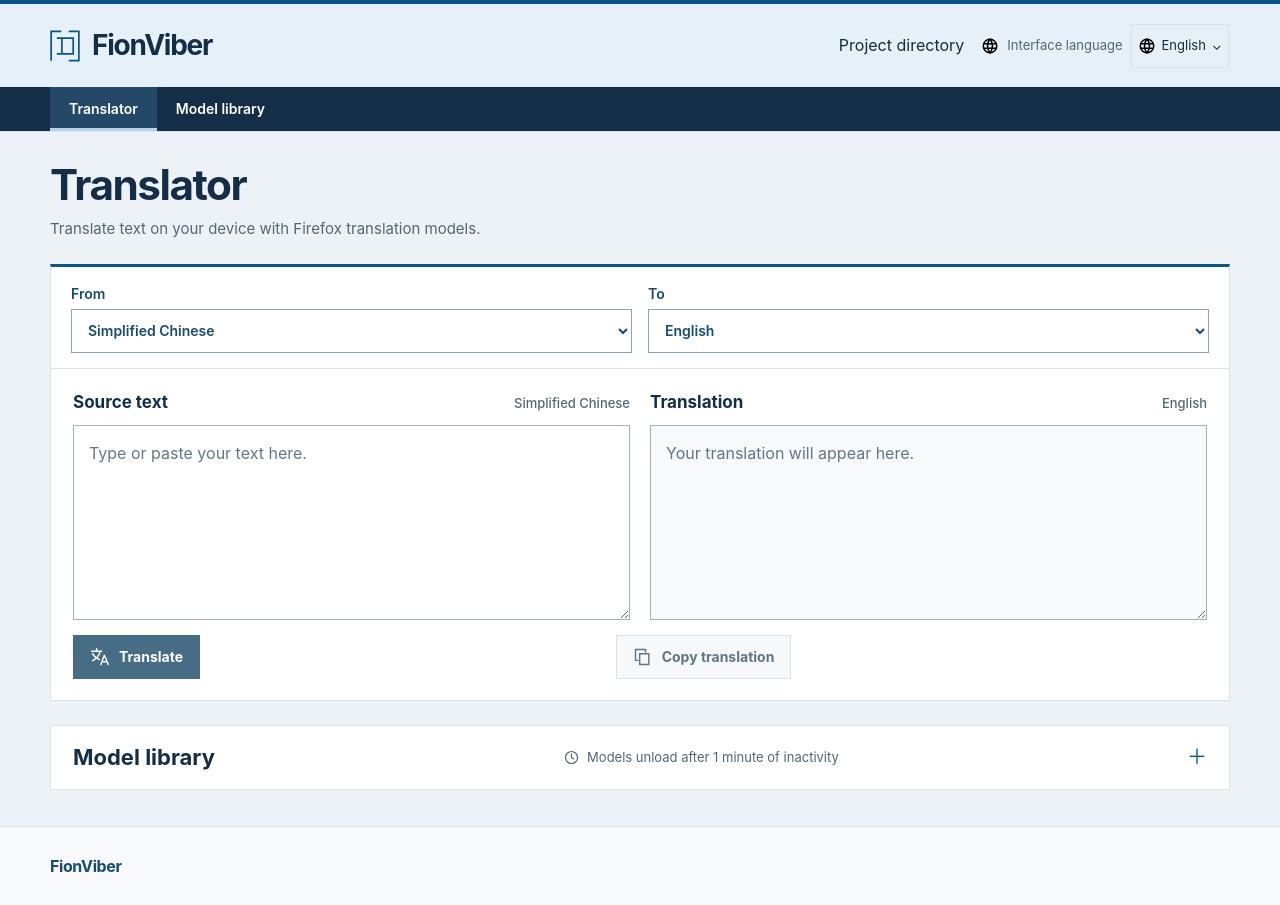
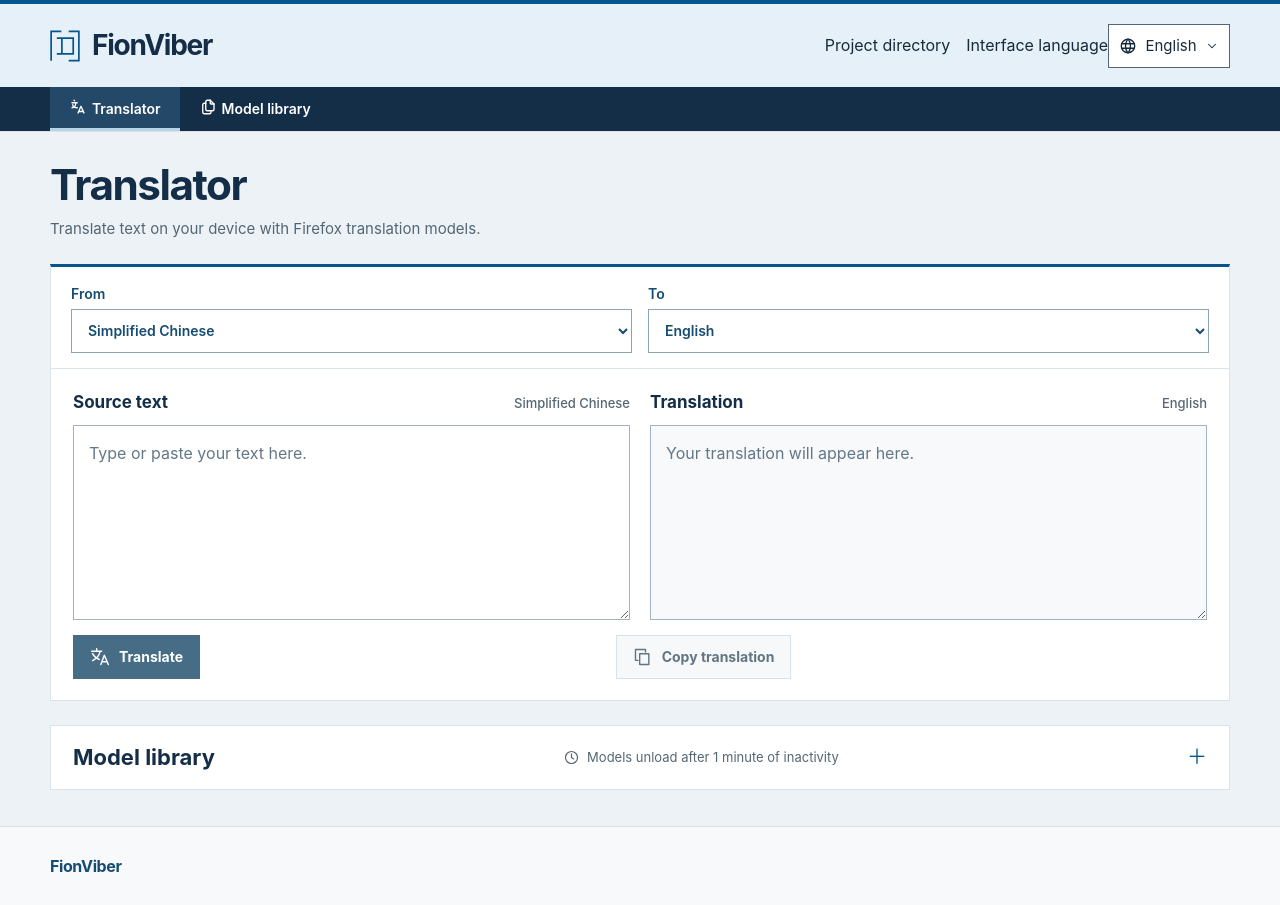
Before and after one commit to FionViber/OfflineTranslator, a plain HTML site: page index.html in a window 1280 px wide. Drawn offline with Linux system fonts and the light colour scheme.

Commit message:
Unify square focus controls and local navigation icons

```diff
--- a/assets/locale-picker.js
+++ b/assets/locale-picker.js
@@ -1,55 +1,125 @@
+/* Square locale switch. Icons from Tabler Icons, MIT (see LICENSE). */
 (() => {
-  const select = document.querySelector('#interface-language');
-  if (!select || select.dataset.customPicker) return;
-  select.dataset.customPicker = 'true';
-  const label = select.closest('label');
-  if (!label) return;
-  const button = document.createElement('button');
-  button.type = 'button';
-  button.className = 'locale-button';
-  button.setAttribute('aria-haspopup', 'listbox');
-  button.setAttribute('aria-expanded', 'false');
-  button.innerHTML = '<img src="assets/world.svg" alt=""><span></span><span aria-hidden="true">⌄</span>';
-  const menu = document.createElement('div');
-  menu.className = 'locale-menu';
-  menu.setAttribute('role', 'listbox');
-  menu.hidden = true;
-  const options = [...select.options];
-  const labels = new Map(options.map(option => [option.value, option.textContent]));
-  for (const option of options) {
-    const item = document.createElement('button');
-    item.type = 'button';
-    item.className = 'locale-option';
-    item.setAttribute('role', 'option');
-    item.dataset.value = option.value;
-    item.textContent = option.textContent;
-    item.addEventListener('click', () => choose(option.value));
-    menu.append(item);
+  const icons = {"world": "<svg class=\"nav-icon\" aria-hidden=\"true\" focusable=\"false\" width=\"18\" height=\"18\" viewBox=\"0 0 24 24\" fill=\"none\" stroke=\"currentColor\" stroke-width=\"1.8\" stroke-linecap=\"round\" stroke-linejoin=\"round\"><path d=\"M3 12a9 9 0 1 0 18 0a9 9 0 0 0 -18 0\" />\n  <path d=\"M3.6 9h16.8\" />\n  <path d=\"M3.6 15h16.8\" />\n  <path d=\"M11.5 3a17 17 0 0 0 0 18\" />\n  <path d=\"M12.5 3a17 17 0 0 1 0 18\" /></svg>", "chevron": "<svg class=\"nav-icon\" aria-hidden=\"true\" focusable=\"false\" width=\"18\" height=\"18\" viewBox=\"0 0 24 24\" fill=\"none\" stroke=\"currentColor\" stroke-width=\"1.8\" stroke-linecap=\"round\" stroke-linejoin=\"round\"><path d=\"M6 9l6 6l6 -6\" /></svg>", "check": "<svg class=\"nav-icon\" aria-hidden=\"true\" focusable=\"false\" width=\"18\" height=\"18\" viewBox=\"0 0 24 24\" fill=\"none\" stroke=\"currentColor\" stroke-width=\"1.8\" stroke-linecap=\"round\" stroke-linejoin=\"round\"><path d=\"M5 12l5 5l10 -10\" /></svg>"};
+  let serial = 0;
+
+  function attach(select, readName) {
+    const group = document.createElement("span");
+    group.className = "asq-picker";
+    const trigger = document.createElement("button");
+    trigger.type = "button";
+    trigger.className = "asq-picker-trigger";
+    trigger.setAttribute("aria-haspopup", "menu");
+    const valueLabel = document.createElement("span");
+    trigger.insertAdjacentHTML("beforeend", icons.world);
+    trigger.append(valueLabel);
+    trigger.insertAdjacentHTML("beforeend", icons.chevron);
+    const menu = document.createElement("span");
+    menu.className = "asq-picker-menu";
+    menu.id = "asq-options-" + ++serial;
+    menu.setAttribute("role", "menu");
+    menu.hidden = true;
+    trigger.setAttribute("aria-controls", menu.id);
+    trigger.setAttribute("aria-expanded", "false");
+    const options = [...select.options].map(option => {
+      const item = document.createElement("button");
+      item.type = "button";
+      item.tabIndex = -1;
+      item.setAttribute("role", "menuitemradio");
+      item.lang = option.lang;
+      const caption = document.createElement("span");
+      item.append(caption);
+      item.insertAdjacentHTML("beforeend", icons.check);
+      item.addEventListener("click", () => {
+        close(true);
+        if (select.value === option.value) return;
+        select.value = option.value;
+        select.dispatchEvent(new Event("input", { bubbles: true }));
+        select.dispatchEvent(new Event("change", { bubbles: true }));
+        sync();
+      });
+      menu.append(item);
+      return { option, item, caption };
+    });
+
+    function sync() {
+      const selected = select.selectedOptions[0];
+      const name = readName() || select.getAttribute("aria-label") || "Language";
+      valueLabel.textContent = selected?.textContent || "";
+      valueLabel.lang = selected?.lang || "";
+      trigger.disabled = select.disabled;
+      trigger.setAttribute("aria-label", name + " · " + valueLabel.textContent);
+      menu.setAttribute("aria-label", name);
+      for (const { option, item, caption } of options) {
+        caption.textContent = option.textContent;
+        item.setAttribute("aria-checked", String(option.selected));
+        item.disabled = option.disabled;
+      }
+    }
+    function open(target) {
+      sync();
+      menu.hidden = false;
+      menu.dataset.side = "below";
+      const rect = trigger.getBoundingClientRect();
+      if (window.innerHeight - rect.bottom < menu.offsetHeight + 6 && rect.top > window.innerHeight - rect.bottom) {
+        menu.dataset.side = "above";
+      }
+      trigger.setAttribute("aria-expanded", "true");
+      const active = options.filter(row => !row.item.disabled);
+      const choice = target === "first" ? active[0] : target === "last" ? active.at(-1) :
+        active.find(row => row.option.selected) || active[0];
+      choice?.item.focus({ preventScroll: true });
+    }
+    let prefix = "", typedAt = 0;
+    function close(restore = false) {
+      menu.hidden = true;
+      prefix = "";
+      trigger.setAttribute("aria-expanded", "false");
+      if (restore) trigger.focus({preventScroll:true});
+    }
+    trigger.addEventListener("click", event => {
+      event.preventDefault();
+      if (menu.hidden) open(); else close(true);
+    });
+    trigger.addEventListener("keydown", event => {
+      if (event.key === "ArrowDown" || event.key === "ArrowUp") {
+        event.preventDefault();
+        open(event.key === "ArrowDown" ? "first" : "last");
+      }
+    });
+    menu.addEventListener("keydown", event => {
+      const buttons = options.map(row=>row.item).filter(item=>!item.disabled);
+      const index = buttons.indexOf(document.activeElement);
+      if (event.key === "Escape") { event.preventDefault(); close(true); return; }
+      if (event.key === "Tab") { close(true); return; }
+      const steps = { ArrowDown:1, ArrowUp:-1 };
+      if (event.key in steps || ["Home","End"].includes(event.key)) {
+        event.preventDefault();
+        const next = event.key === "Home" ? 0 : event.key === "End" ? buttons.length-1 :
+          (index + steps[event.key] + buttons.length) % buttons.length;
+        buttons[next]?.focus();
+      } else if (event.key.length === 1 && event.key !== " " && !event.altKey && !event.ctrlKey && !event.metaKey) {
+        const now=performance.now();
+        prefix=(now-typedAt < 600 ? prefix : "") + event.key.toLocaleLowerCase();
+        typedAt=now;
+        buttons.find(item=>item.textContent.trim().toLocaleLowerCase().startsWith(prefix))?.focus();
+      }
+    });
+    document.addEventListener("pointerdown", e=>{ if (!menu.hidden && !group.contains(e.target)) close(); });
+    group.addEventListener("focusout", e=>{ if (!menu.hidden && !group.contains(e.relatedTarget)) close(); });
+    select.addEventListener("change", sync);
+    group.append(trigger, menu);
+    select.after(group);
+    select.hidden = true;
+    select.dataset.asqNative = "";
+    sync();
+    return sync;
   }
-  select.hidden = true;
-  label.append(button, menu);
-  function sync() {
-    button.querySelector('span').textContent = labels.get(select.value) || '';
-    for (const item of menu.children) item.setAttribute('aria-selected', String(item.dataset.value === select.value));
-  }
-  function choose(value) {
-    select.value = value;
-    select.dispatchEvent(new Event('change', { bubbles: true }));
-    menu.hidden = true;
-    button.setAttribute('aria-expanded', 'false');
-    button.focus();
-    sync();
-  }
-  button.addEventListener('click', () => {
-    menu.hidden = !menu.hidden;
-    button.setAttribute('aria-expanded', String(!menu.hidden));
-  });
-  document.addEventListener('click', event => {
-    if (!label.contains(event.target)) { menu.hidden = true; button.setAttribute('aria-expanded', 'false'); }
-  });
-  button.addEventListener('keydown', event => {
-    if (event.key === 'Escape') { menu.hidden = true; button.setAttribute('aria-expanded', 'false'); }
-    if (event.key === 'ArrowDown') { event.preventDefault(); menu.hidden = false; menu.querySelector('.locale-option')?.focus(); }
-  });
-  sync();
+  window.ASQLocale = Object.freeze({ attach });
 })();
+
+{
+  const select = document.getElementById("interface-language");
+  const sync = ASQLocale.attach(select, () => document.getElementById("asq-lang-name").textContent);
+  new MutationObserver(sync).observe(select, {subtree:true,childList:true,characterData:true});
+}
--- /dev/null
+++ b/assets/locale.css
@@ -0,0 +1,27 @@
+select[data-asq-native][hidden] {display:none!important}
+.asq-picker {position:relative;display:inline-flex;vertical-align:middle;max-width:100%;font:inherit;color:inherit}
+.asq-picker .asq-picker-trigger,.asq-picker-menu button {
+  appearance:none;border-radius:0;box-sizing:border-box;display:flex;align-items:center;
+  gap:.5rem;min-height:44px;padding:.45rem .65rem;font:inherit;font-size:.9375rem;line-height:1.4;
+  background:var(--surface,#fff);color:var(--ink,#172b3a);cursor:pointer;
+}
+.asq-picker .asq-picker-trigger {border:1px solid var(--muted,#546674);max-width:100%}
+.asq-picker .asq-picker-trigger:is(:focus,[aria-expanded=true]) {outline:2px solid var(--link,#0066b9);outline-offset:0;box-shadow:none}
+.asq-picker svg {width:18px;height:18px;flex:none;pointer-events:none}
+.asq-picker .asq-picker-trigger svg:last-child {width:14px;margin-inline-start:auto}
+.asq-picker .asq-picker-menu {
+  position:absolute;z-index:50;inset-block-start:calc(100% + 3px);inset-inline-end:0;
+  display:grid;width:max-content;min-width:100%;max-width:calc(100vw - 24px);
+  max-height:min(16rem,55svh);overflow:auto;border:1px solid #768897;border-radius:0;
+  padding:2px;margin:0;background:var(--surface,#fff);
+}
+.asq-picker .asq-picker-menu[data-side=above] {inset-block-start:auto;inset-block-end:calc(100% + 3px)}
+.asq-picker .asq-picker-menu[hidden] {display:none}
+.asq-picker-menu button {justify-content:space-between;width:100%;border:0;text-align:start}
+.asq-picker-menu [aria-checked=false] svg {visibility:hidden}
+.asq-picker-menu button:is(:hover,:focus,[aria-checked=true]) {background:var(--pale,#e6f0f8)}
+.asq-picker-menu button:focus {outline:2px solid var(--link,#0066b9);outline-offset:-2px}
+@media(forced-colors:active){.asq-picker [aria-checked=true]{text-decoration:underline}.asq-picker :focus{outline-color:Highlight}}
+
+.asq-locale-field { display:inline-flex;align-items:center;max-width:100%;min-width:0 }
+.asq-icon {vertical-align:-.16em;flex:none;margin-inline-end:.35em}
--- a/assets/tokens.css
+++ b/assets/tokens.css
@@ -51,7 +51,7 @@ button, a, summary, input, select, textarea { touch-action: manipulation; }
 button { cursor: pointer; }
 :focus-visible {
   outline: 3px solid var(--link);
-  outline-offset: 3px;
+  outline-offset:0;
 }
 [hidden] { display: none !important; }
 .container {
--- a/assets/translator.css
+++ b/assets/translator.css
@@ -97,12 +97,6 @@ footer { background: #f7f9fb; border-top: 1px solid var(--line); }
 .locale-control { border: 1px solid transparent; }
 .locale-control:focus-within { outline: 2px solid var(--link); outline-offset: 0; }
 .locale-control select:focus-visible { outline: none; }
-.locale-icon { width: 18px; height: 18px; flex: none; }
-.locale-button { display: inline-flex; min-height: 44px; align-items: center; gap: 6px; border: 1px solid var(--line); border-radius: 0; background: var(--surface); color: var(--ink); font: inherit; }
-.locale-button img { width: 18px; height: 18px; }
-.locale-menu { position: absolute; z-index: 5; margin-top: 2px; border: 1px solid var(--line); background: var(--surface); }
-.locale-option { display: block; width: 100%; min-height: 44px; padding: 8px 12px; border: 0; background: var(--surface); color: var(--ink); text-align: start; }
-.locale-option:hover, .locale-option[aria-selected="true"] { background: var(--pale); }
 @media (max-width: 719px) {
   .panes { grid-template-columns: minmax(0, 1fr); gap: 16px; padding: 16px 16px 0; }
   textarea { height: 145px; min-height: 110px; }
@@ -141,7 +135,7 @@ footer { background: #f7f9fb; border-top: 1px solid var(--line); }
 .panel:focus-within { border-color: var(--blue); }
 button:focus-visible, a:focus-visible, select:focus-visible, textarea:focus-visible {
   outline: 3px solid var(--blue);
-  outline-offset: 3px;
+  outline-offset:0;
 }
 .model-section summary:hover { background: var(--pale); color: var(--blue); }
 @media (max-width: 620px) {
--- a/index.html
+++ b/index.html
@@ -14,6 +14,7 @@
   <script defer src="controller.js?v=full-20261119"></script>
   <script defer src="ui.js?v=full-20261119"></script>
   <script defer src="assets/locale-picker.js"></script>
+  <link rel="stylesheet" href="assets/locale.css">
 </head>
 <body>
   <a class="skip" href="#workspace" data-text="skip">Skip to the translator</a>
@@ -35,14 +36,19 @@
       </a>
       <div class="mast-actions">
         <a class="directory-link" href="https://fionviber.github.io/" data-text="directory">Project directory</a>
-        <label for="interface-language" class="locale-control locale-top"><img class="icon locale-icon" src="assets/world.svg" alt=""><span data-text="interface">Interface language</span>
-        <select id="interface-language"><option value="en-US" lang="en">English</option><option value="zh-Hans" lang="zh-Hans">简体中文</option><option value="zh-Hant" lang="zh-Hant">繁體中文</option></select>
-        </label>
+        <div class="asq-locale-field"><span class="sr-only" id="asq-lang-name" data-text="interface">Interface language</span><select aria-labelledby="asq-lang-name" id="interface-language"><option value="en-US" lang="en">English</option><option value="zh-Hans" lang="zh-Hans">简体中文</option><option value="zh-Hant" lang="zh-Hant">繁體中文</option></select></div>
       </div>
     </div>
     <nav class="nav" aria-label="Page navigation" data-label="nav"><div class="container nav-inner">
-      <a href="#workspace" data-text="workspace" aria-current="location">Translator</a>
-      <a href="#models" data-text="models">Model library</a>
+      <a href="#workspace" aria-current="location"><svg class="asq-icon" width="18" height="18" viewBox="0 0 24 24" fill="none" stroke="currentColor" stroke-width="1.8" stroke-linecap="round" stroke-linejoin="round" aria-hidden="true" focusable="false"><path d="M9 6.371c0 4.418 -2.239 6.629 -5 6.629" />
+  <path d="M4 6.371h7" />
+  <path d="M5 9c0 2.144 2.252 3.908 6 4" />
+  <path d="M12 20l4 -9l4 9" />
+  <path d="M19.1 18h-6.2" />
+  <path d="M6.694 3l.793 .582" /></svg><span data-text="workspace">Translator</span></a>
+      <a href="#models"><svg class="asq-icon" width="18" height="18" viewBox="0 0 24 24" fill="none" stroke="currentColor" stroke-width="1.8" stroke-linecap="round" stroke-linejoin="round" aria-hidden="true" focusable="false"><path d="M15 3v4a1 1 0 0 0 1 1h4" />
+  <path d="M18 17h-7a2 2 0 0 1 -2 -2v-10a2 2 0 0 1 2 -2h4l5 5v7a2 2 0 0 1 -2 2" />
+  <path d="M16 17v2a2 2 0 0 1 -2 2h-7a2 2 0 0 1 -2 -2v-10a2 2 0 0 1 2 -2h2" /></svg><span data-text="models">Model library</span></a>
     </div></nav>
   </header>
 
```
